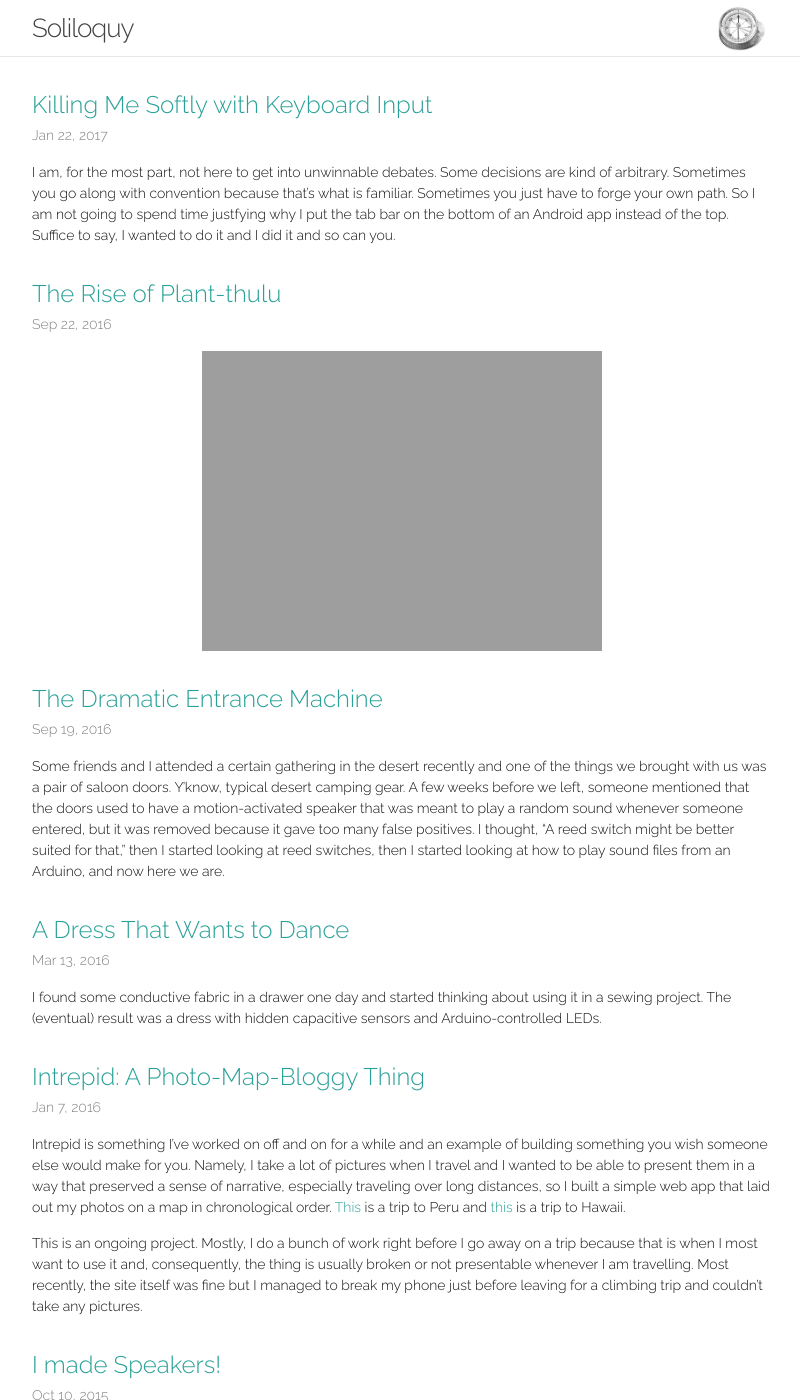
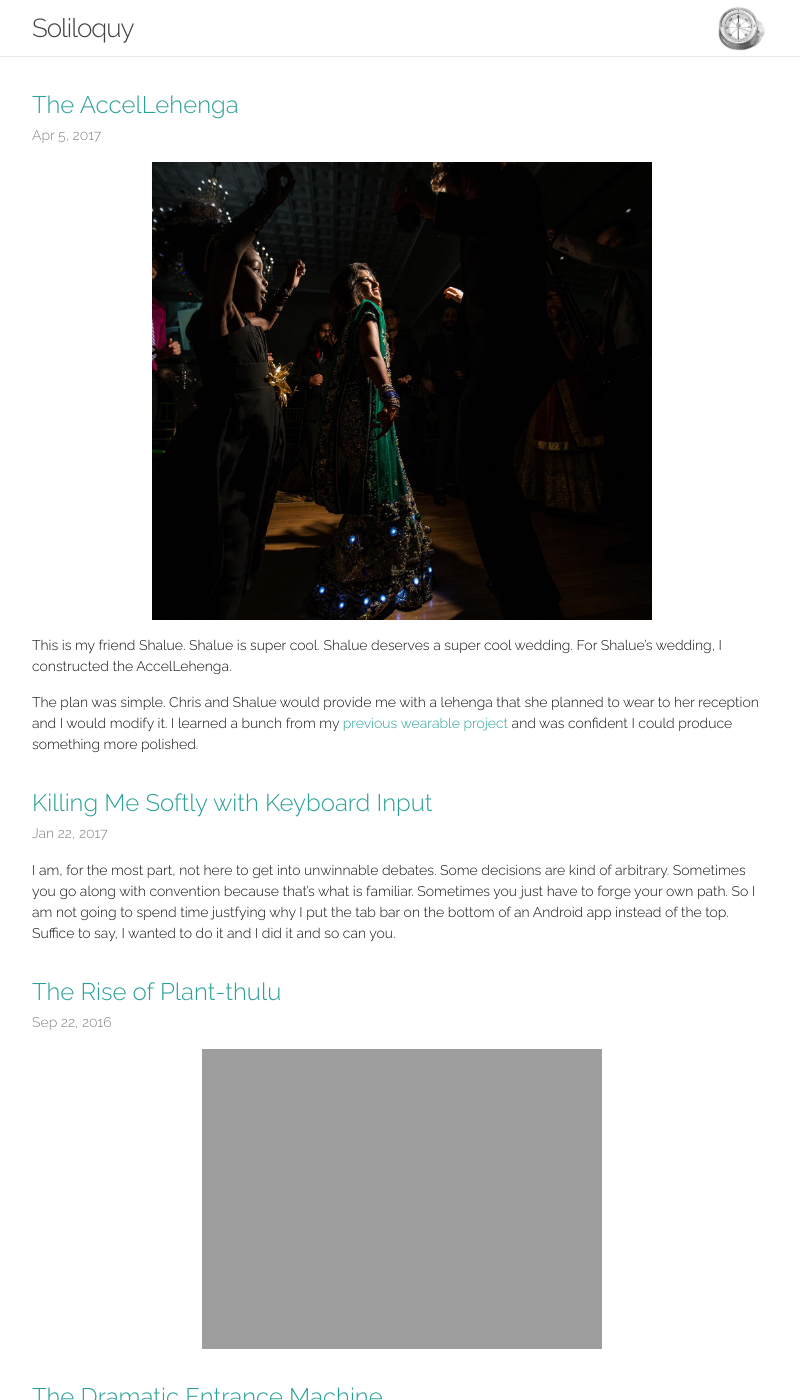
Before and after one commit to jgblight/jgblight.github.io, a Jekyll site: the page built from blog/index.html, in a window 1280 px wide and 1400 px high. Shown: the whole window, without its empty margins (238-1038 px from the left). Built offline with Jekyll 4.4.1, drawn with Linux system fonts in a browser that asks for light colours; some of the changed lines change nothing that is shown.

Commit message:
accellehenga

```diff
--- a/_posts/2016-01-07-intrepid.markdown
+++ /dev/null
@@ -1,9 +0,0 @@
----
-layout: post
-title:  "Intrepid: A Photo-Map-Bloggy Thing"
-date:   2016-01-07 18:00:00
----
-
-Intrepid is something I've worked on off and on for a while and an example of building something you wish someone else would make for you. Namely, I take a lot of pictures when I travel and I wanted to be able to present them in a way that preserved a sense of narrative, especially traveling over long distances, so I built a simple web app that laid out my photos on a map in chronological order. [This](http://intrepid.me/trip/5) is a trip to Peru and [this](http://intrepid.me/trip/6) is a trip to Hawaii.
-
-This is an ongoing project. Mostly, I do a bunch of work right before I go away on a trip because that is when I most want to use it and, consequently, the thing is usually broken or not presentable whenever I am travelling. Most recently, the site itself was fine but I managed to break my phone just before leaving for a climbing trip and couldn't take any pictures.
--- /dev/null
+++ b/_posts/2018-04-05-soft-circuit-projects.markdown
@@ -0,0 +1,148 @@
+---
+layout: post
+title:  "The AccelLehenga"
+date:   2017-04-05 00:00:00
+---
+
+![Shalue wearing the AccelLehenga](/assets/20180405/shalue.jpg)
+
+This is my friend Shalue. Shalue is super cool. Shalue deserves a super cool wedding. For Shalue's wedding, I constructed the AccelLehenga.
+
+The plan was simple. Chris and Shalue would provide me with a lehenga that she planned to wear to her reception and I would modify it. I learned a bunch from my [previous wearable project]({{site.url}}/2016/03/13/a-dress.html) and was confident I could produce something more polished.
+
+<!--more-->
+
+One problem: this thing was embroidered, very embroidered. Every inch of the skirt was covered in heavy decoration. Sewable electronics are cool but they're not particularly attractive. Previously, I had hidden everything under sheer fabric but that wasn't going to work here; any LEDs I wanted to add had to be hidden somewhere on the surface without disrupting the existing decoration too much. Most existing sewable LED components were too big for this, so I ended up buying individual surface-mount LEDs and soldering loops onto them so I could sew them to the skirt.
+
+![Tiny Neopixel LEDs](/assets/20180405/soldered_leds.jpg)
+
+I made about 50 of these.
+
+These LEDs were serially addressable and could be connected using conductive thread and controlled with the FastLED library. I used conductive ribbon for the power and ground lines so that I could run longer strings of LEDs without losing brightness. For this project, I also used the Adafruit FLORA rather than the Lilypad Arduino as it has some more convenient connectors, namely a JST battery connector and a USB port. The whole thing ran on a Lipo battery pack that sat in a pocket in the skirt's petticoat. We had the swap out the battery once during the party.
+
+{:refdef: style="text-align: center;"}
+![Lehenga in progress](/assets/20180405/lehenga_skirt.jpg){:class="image-group-small"}
+![Lehenga in progress](/assets/20180405/skirt_animation.gif){:class="image-group-small"}
+{:refdef}
+
+
+With the lights working, I was also able to add an accelerometer, the result was subtle but the lights would speed up the faster Shalue was moving.
+
+### Code
+    #include <Wire.h>
+    #include <SPI.h>
+    #include <Adafruit_LSM9DS0.h>
+    #include <Adafruit_Sensor.h>
+
+    #include <FastLED.h>
+    #define NUM_LEDS 10
+    #define NUM_LEDS2 30
+    #define MOVE_THRESHOLD 500
+
+    CRGB leds[NUM_LEDS];
+    CRGB leds2[NUM_LEDS2];
+    Adafruit_LSM9DS0 lsm = Adafruit_LSM9DS0();
+    uint8_t start_brightness;
+    uint8_t brightness;
+    uint8_t cos_brightness;
+    double delta[10];
+    double storedVector;
+    int delta_i;
+    int light_speed;
+    int switch_state = 0;
+    int last_switch_state = 0;
+
+    void setup() {
+      Serial.begin(9600);
+      pinMode(0, INPUT);
+
+      if (!lsm.begin())
+      {
+        Serial.println("Oops ... unable to initialize the LSM9DS0. Check your wiring!");
+        while (1);
+      }
+      lsm.setupAccel(lsm.LSM9DS0_ACCELRANGE_2G);
+      lsm.setupMag(lsm.LSM9DS0_MAGGAIN_2GAUSS);
+      lsm.setupGyro(lsm.LSM9DS0_GYROSCALE_245DPS);
+      FastLED.addLeds<NEOPIXEL, 6>(leds, NUM_LEDS);
+      FastLED.addLeds<NEOPIXEL, 12>(leds2, NUM_LEDS2);
+
+      delta_i = 0;
+       for (int i = 0; i < 10; i++) {
+        delta[i] = 0;
+      }
+      start_brightness = 0;
+
+      lsm.read();
+      storedVector = lsm.accelData.x*lsm.accelData.x;
+      storedVector += lsm.accelData.y*lsm.accelData.y;
+      storedVector += lsm.accelData.z*lsm.accelData.z;
+      storedVector = sqrt(storedVector);
+    }
+
+    void loop() {
+      // get new data!
+      last_switch_state = switch_state;
+      switch_state = digitalRead(0);
+      Serial.println(switch_state);
+
+      if (switch_state) {
+        lsm.read();
+        double newVector = lsm.accelData.x*lsm.accelData.x;
+        newVector += lsm.accelData.y*lsm.accelData.y;
+        newVector += lsm.accelData.z*lsm.accelData.z;
+        newVector = sqrt(newVector);
+
+        delta[delta_i] = abs(newVector - storedVector);
+        //Serial.println(delta[delta_i]);
+        delta_i = (delta_i + 1) % 10;
+
+        double average_delta = 0;
+        for (int i = 0; i < 10; i++) {
+          average_delta += delta[i];
+        }
+
+        storedVector = newVector;
+
+        brightness = start_brightness;
+        for(int i = 0; i < NUM_LEDS; i++) {
+          cos_brightness = cos8(brightness);
+          leds[i] = CHSV(150,150, cos_brightness > 75 ? cos_brightness : 0);
+          brightness = (brightness + 25) % 255;
+        }
+        brightness = start_brightness;
+        for(int i = 0; i < NUM_LEDS2; i++) {
+          cos_brightness = cos8(brightness);
+          leds2[i] = CHSV(150,150, cos_brightness > 75 ? cos_brightness : 0);
+          brightness = (brightness + 8) % 255;
+        }
+        FastLED.show();
+        light_speed = (average_delta / 1000) * 1;
+        start_brightness = (start_brightness + (light_speed > 5 ? light_speed : 5)) % 255;
+
+      } else {
+         for(int i = 0; i < NUM_LEDS; i++) {
+          leds[i] = CHSV(0,0,0);
+        }
+        for(int i = 0; i < NUM_LEDS2; i++) {
+          leds2[i] = CHSV(0,0,0);
+        }
+        FastLED.show();
+      }
+
+      delay(30);
+    }
+
+Back to hiding the LEDs. We had _very carefully_ removed a bunch of gems from the skirt in order to make space for the lights. I was able to print a hollowed out version of these gems using clear filament and sew them over the LEDs. You could still see the chips through the gems, but the illusion was mostly seamless it you weren't looking too closely.
+
+![Printed Gems](/assets/20180405/printed_gems.jpg)
+
+Shalue was happy, which makes me happy. There were some glitches the day of the reception, which like all Arduino problems were mostly solved by pressing the reset button. I may or may not have followed 15 feet behind her for the whole night just to make sure the thing was still working.
+
+![Artsy Photo](/assets/20180405/shalue_2.jpg)
+
+#### Bonus: A Vagabond Jacket
+
+Shortly after finishing the AccelLehenga, I used a similar process to make a much simpler piece for myself. This one borrows [Shisha embroidery](https://en.wikipedia.org/wiki/Shisha_(embroidery)) techniques to disguise the LEDs.
+
+![Jacket Animation](/assets/20180405/jacket_animation.gif)
```
Also changed, not shown: _posts/2017-01-22-keyboard.markdown (line endings or trailing spaces), assets/20180405/gem_file.png (added), assets/20180405/lehenga_skirt.jpg (added), assets/20180405/printed_gems.jpg (added), assets/20180405/shalue.jpg (added), assets/20180405/shalue_2.jpg (added), assets/20180405/soldered_leds.jpg (added), 2 other files.
